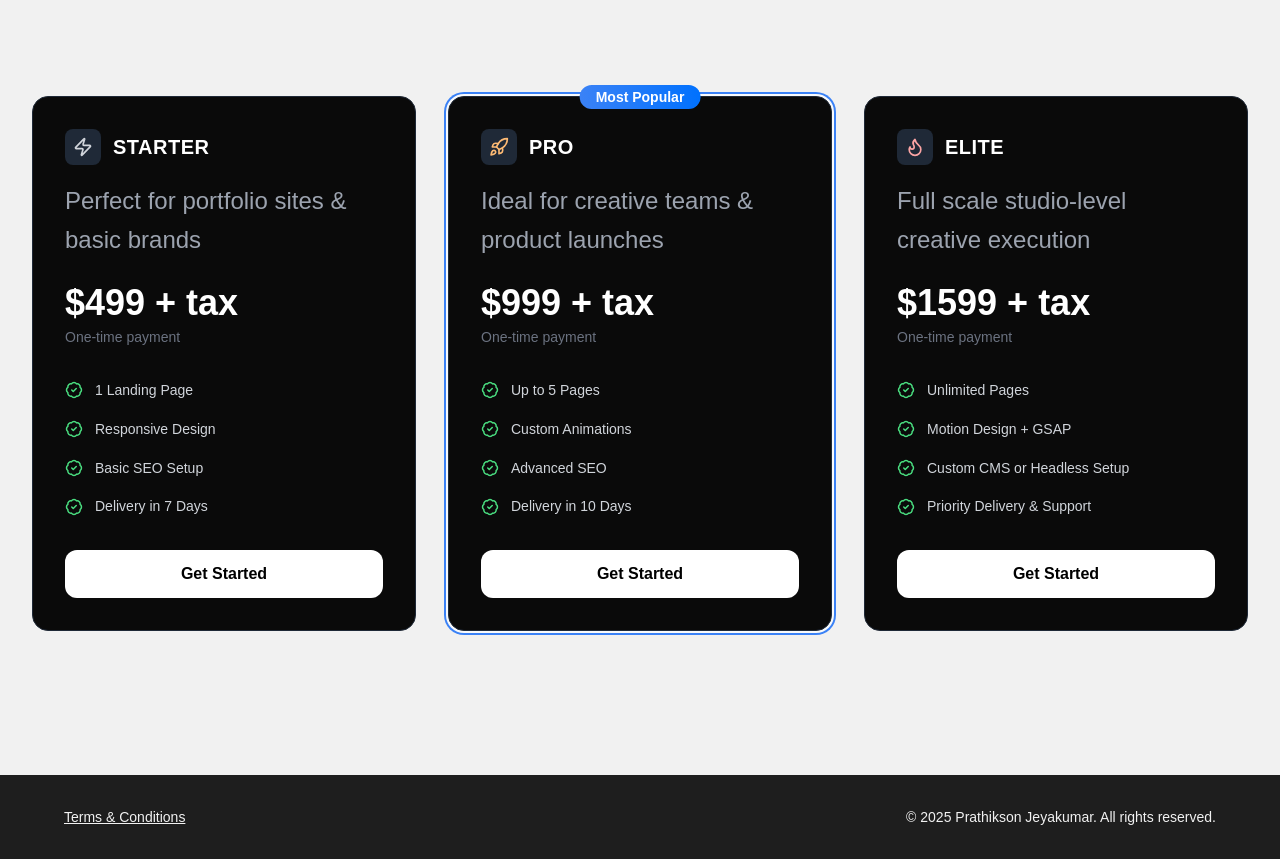
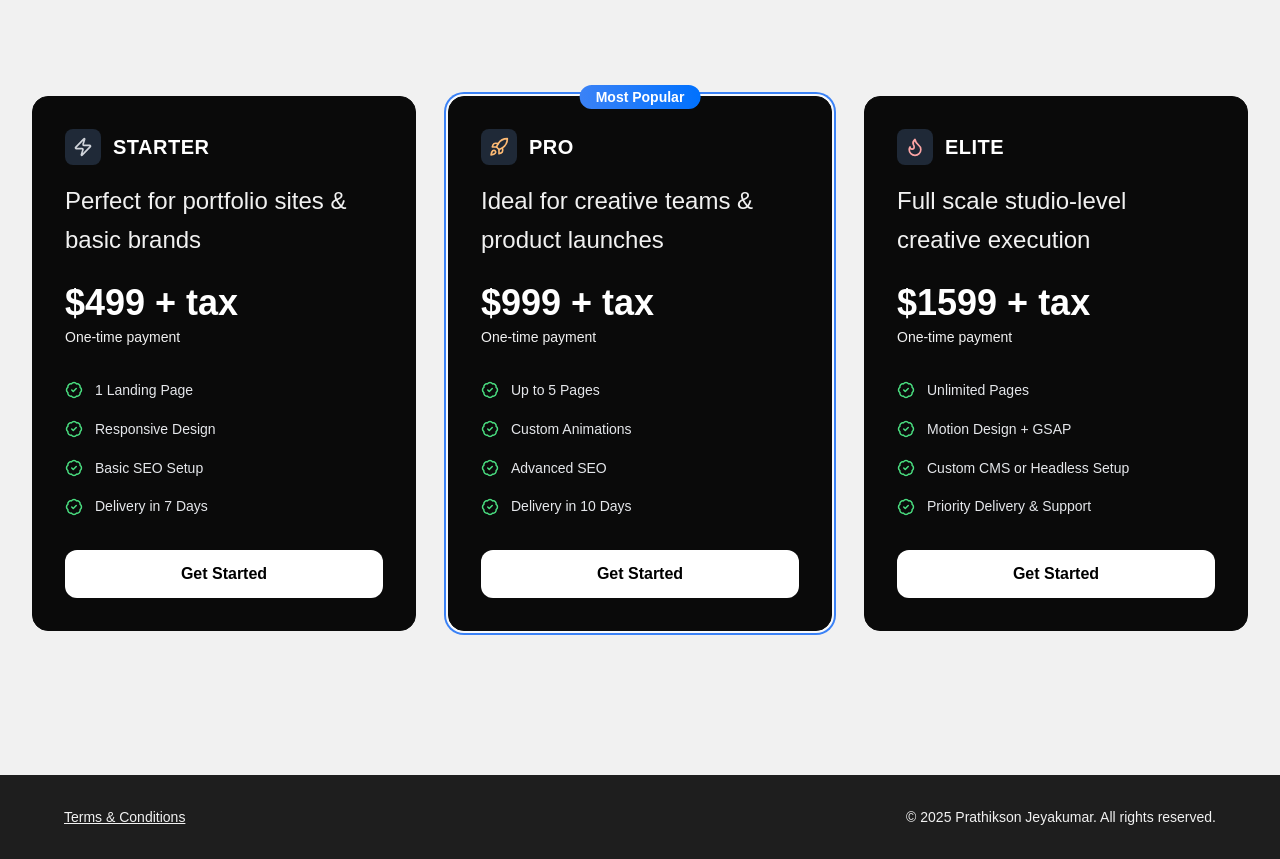
Before and after one commit to Prathikson/my-studio, a React (Vite) app: page / in a window 1280 px wide. Shown: the part 10876-11735 px from the top of the page. Built offline with nearby package versions, Linux system fonts and the light colour scheme; a web font is replaced by a local one.

Commit message:
color change

```diff
--- a/src/pages/home/sections/PricingTabs.tsx
+++ b/src/pages/home/sections/PricingTabs.tsx
@@ -281,7 +281,7 @@ const PricingTabs: React.FC = () => {
           {activeService.pricingTiers.map((tier, index) => (
             <div
               key={index}
-              className={`group relative bg-carbonGray rounded-2xl p-6 md:p-8 border border-gray-800 transition-all duration-300 hover:border-gray-600 hover:shadow-2xl transform hover:-translate-y-1 ${tier.hoverBg} ${
+              className={`group relative bg-carbonGray rounded-2xl p-6 md:p-8 border border-carbonGray transition-all duration-300 hover:border-white hover:shadow-2xl transform hover:-translate-y-1 ${tier.hoverBg} ${
                 tier.popular ? 'ring-2 ring-blue-500 ring-offset-2 ring-offset-gray-50' : ''
               }`}
             >
@@ -305,7 +305,7 @@ const PricingTabs: React.FC = () => {
               </div>
 
               {/* Description */}
-              <p className={`text-gray-400 mb-6 leading-relaxed transition-colors duration-300 ${tier.textColor}`}>
+              <p className={`text-lightGray mb-6 leading-relaxed transition-colors duration-300 ${tier.textColor}`}>
                 {tier.description}
               </p>
 
@@ -314,7 +314,7 @@ const PricingTabs: React.FC = () => {
                 <h4 className={`text-3xl md:text-4xl font-bold text-white mb-1 transition-colors duration-300 ${tier.textColor}`}>
                   {tier.price}
                 </h4>
-                <p className="text-gray-500 text-sm">One-time payment</p>
+                <p className="text-lightGray text-sm">One-time payment</p>
               </div>
 
               {/* Features */}
@@ -322,7 +322,7 @@ const PricingTabs: React.FC = () => {
                 {tier.features.map((feature, i) => (
                   <li
                     key={i}
-                    className={`flex items-center gap-3 text-gray-300 transition-colors duration-300 ${tier.textColor}`}
+                    className={`flex items-center gap-3 text-gray-200 transition-colors duration-300 ${tier.textColor}`}
                   >
                     <div className="flex-shrink-0">
                       <BadgeCheck size={18} className="text-green-400" />
```
